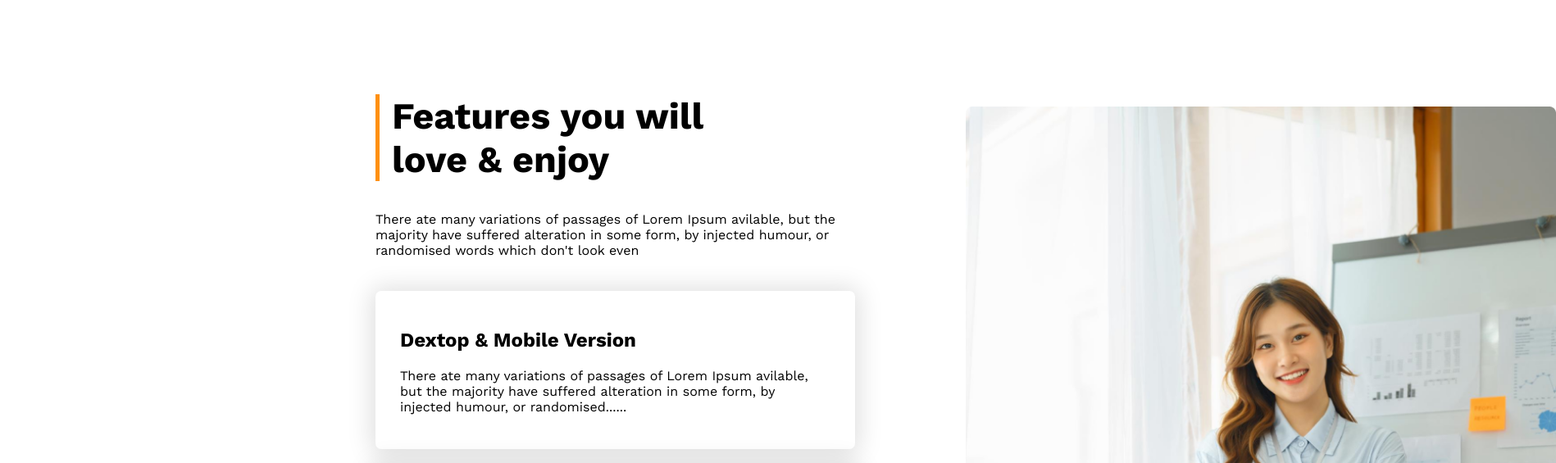
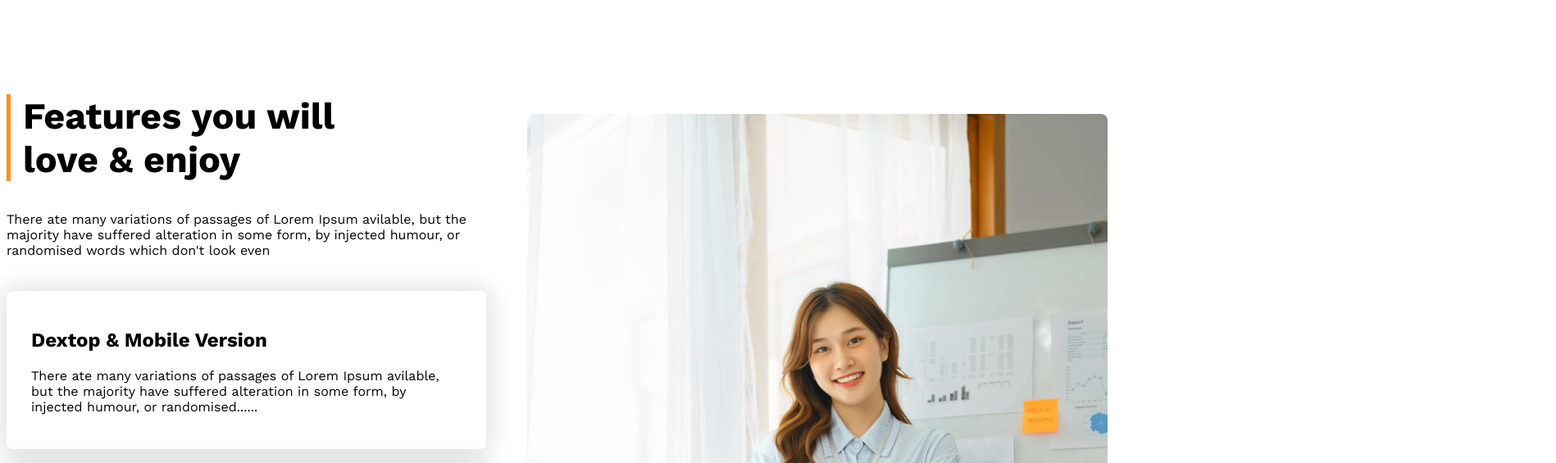
Before and after one commit to WordpressDrolax/skraju, a plain HTML site: page index.html in a window 1280 px wide. Shown: the part 1877-2442 px from the top of the page at 82% size, 1898 px wide, since content can reach past the window. Drawn offline with nearby package versions, Linux system fonts and the light colour scheme.

Commit message:
six commit

```diff
--- a/css/style.css
+++ b/css/style.css
@@ -171,15 +171,12 @@ span.colorfull_features {
     margin-top: 0px;
 }
 .features_blog_Img img {
-    width: 100%;
-    height: auto;
+    width: 708px;
+    height: 982px;
 
 }
 /* gdfsgdhd */
-.section_container {
-    width: 1440px;
-    margin-left: 450px;
-}
+
 
 .features_blog_Info {
     width: 561px;
--- a/index.html
+++ b/index.html
@@ -73,7 +73,7 @@
 
 
 <section>
-    <div class="section_container">
+    <div class="container">
     <div class="features_blog_wrapper">
 
   <div class="features_blog">
```
